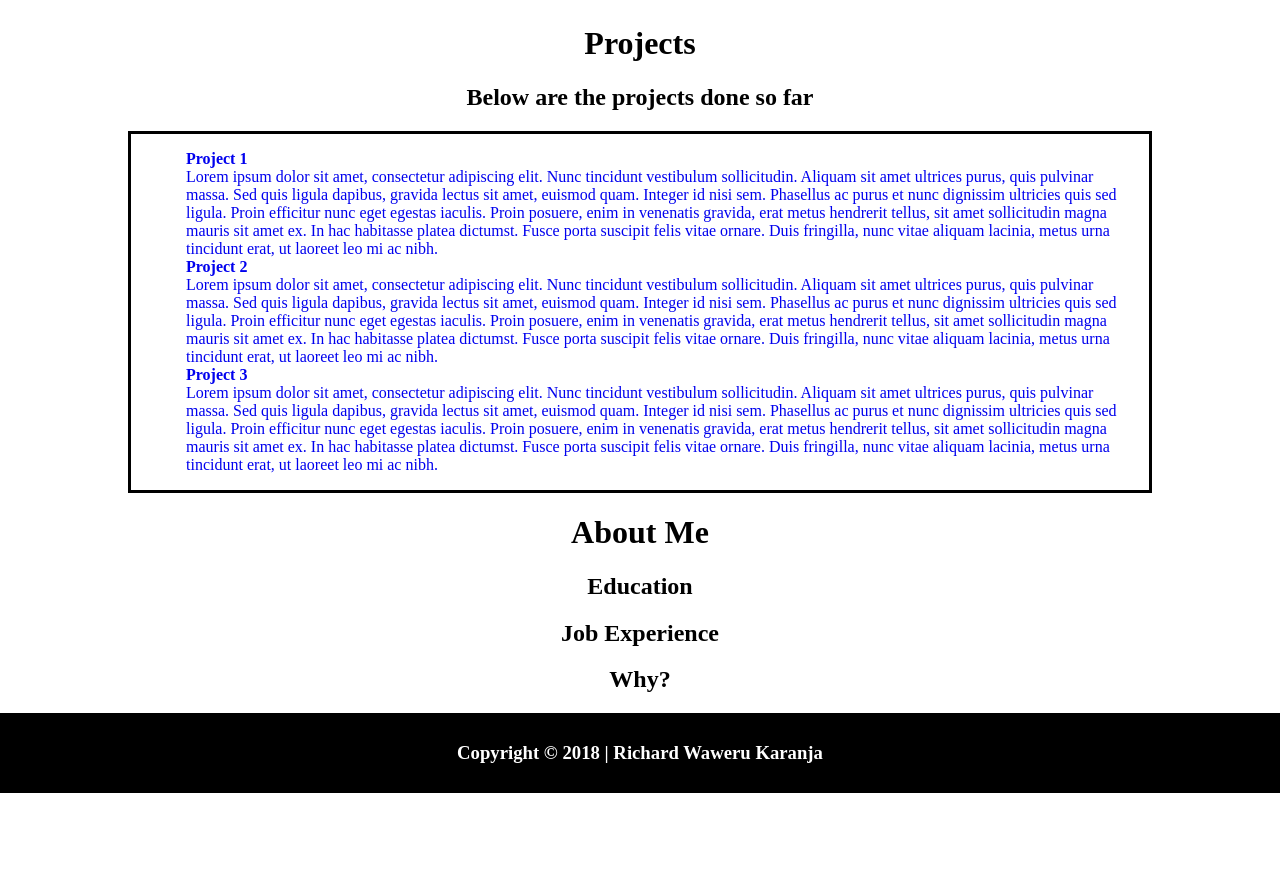
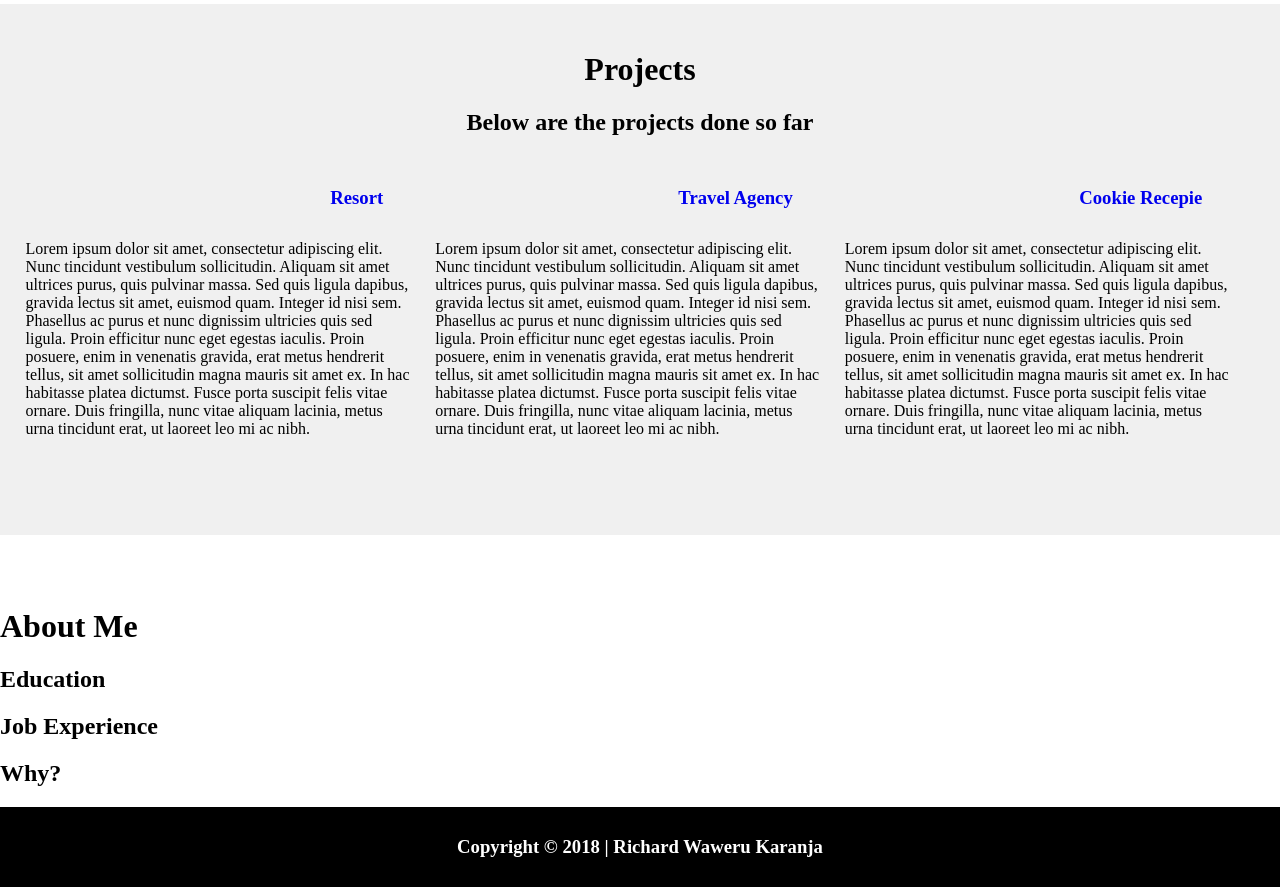
Before and after one commit to DevWaweru/PortfolioLandingPage, a plain HTML site: page index.html in a window 1280 px wide. Shown: the part 960-1847 px from the top of the page. Before the commit the page ends 1753 px from the top, so only its background shows below. Drawn offline with Linux system fonts and the light colour scheme.

Commit message:
Styling the Projects Section: Part II

```diff
--- a/css/styles.css
+++ b/css/styles.css
@@ -1,5 +1,27 @@
 a:link{
     text-decoration: none;
+}
+a:hover{
+    zoom: 1.2;
+    transition-delay: 2s;
+}
+div{
+    display: block;
+}
+.rows a{
+    display: flex;
+    justify-content: right;
+    align-items: flex-start;
+    padding: 12px;
+    width: 70vw;
+}
+.columns{
+    float: left;
+    width: 30vw;
+    padding-left: 2%;
+}
+.columns a{
+    width: 27vw;
 }
 img {
     width: 100%;
@@ -44,34 +66,33 @@ p:hover{
     margin-top: 1%;
     margin-bottom: 1%;
 }
-h1{
+.container h1{
     padding-right: 15px;
     padding-left: 15px;
     margin-right: auto;
     margin-left: auto;
     text-align: center;
 }
-h2{
+.container h2{
     padding-right: 15px;
     padding-left: 15px;
     margin-right: auto;
     margin-left: auto;
     text-align: center;
 }
-.rows{
-    padding-right: 15px;
-    padding-left: 15px;
-    margin-right: 10%;
-    margin-left: 10%;
-    text-align: left;
-    border: solid;
-}
-ul{
-    list-style-type: none;
-}
 .footer h3{
     margin: 0;
     text-align: center;
+}
+.container{
+    background-color: rgba(128, 128, 128, 0.116);
+    padding-top: 2%;
+    padding-bottom: 2%;
+    height: 60vh;
+}
+.container2{
+    margin-top: 2%;
+    padding-top: 2%
 }
 .footer{
     color: white;
--- a/index.html
+++ b/index.html
@@ -15,50 +15,60 @@
     </div>
     <div><img src="images/bg.jpg" alt="Panamera"><br></div>
 
+    <div class="container">
         <div id="projects" class="projectstitle">
             <h1>Projects</h1>
             <h2>Below are the projects done so far</h2>
         </div>
 
         <div class="rows">
-        <ul>
-            <li><a href="https://github.com/DevWaweru/Resort"><strong>Project 1</strong><br>
+            <div class="columns">
+                <h3><a href="https://github.com/DevWaweru/Resort"><strong>Resort</strong></a></h3>
+                <p>
                 Lorem ipsum dolor sit amet, consectetur adipiscing elit. Nunc tincidunt vestibulum sollicitudin.
                 Aliquam sit amet ultrices purus, quis pulvinar massa. Sed quis ligula dapibus, gravida lectus
                 sit amet, euismod quam. Integer id nisi sem. Phasellus ac purus et nunc dignissim ultricies
                 quis sed ligula. Proin efficitur nunc eget egestas iaculis. Proin posuere, enim in venenatis
                 gravida, erat metus hendrerit tellus, sit amet sollicitudin magna mauris sit amet ex. In hac
                 habitasse platea dictumst. Fusce porta suscipit felis vitae ornare. Duis fringilla, nunc vitae
-                aliquam lacinia, metus urna tincidunt erat, ut laoreet leo mi ac nibh.</a>
-            </li>
-            <li><a href="https://github.com/DevWaweru/Travel-Agency"><strong>Project 2</strong><br>
+                aliquam lacinia, metus urna tincidunt erat, ut laoreet leo mi ac nibh.</p>
+            </div>
+
+            <div class="columns">
+                <h3><a href="https://github.com/DevWaweru/Travel-Agency"><strong>Travel Agency</strong></a></h3>
+                <p>
                     Lorem ipsum dolor sit amet, consectetur adipiscing elit. Nunc tincidunt vestibulum sollicitudin.
                     Aliquam sit amet ultrices purus, quis pulvinar massa. Sed quis ligula dapibus, gravida lectus
                     sit amet, euismod quam. Integer id nisi sem. Phasellus ac purus et nunc dignissim ultricies
                     quis sed ligula. Proin efficitur nunc eget egestas iaculis. Proin posuere, enim in venenatis
                     gravida, erat metus hendrerit tellus, sit amet sollicitudin magna mauris sit amet ex. In hac
                     habitasse platea dictumst. Fusce porta suscipit felis vitae ornare. Duis fringilla, nunc vitae
-                aliquam lacinia, metus urna tincidunt erat, ut laoreet leo mi ac nibh.</a>
-            </li>
-            <li><a href="https://github.com/DevWaweru/Editted-Cookie-Recepie"><strong>Project 3</strong><br>
+                    aliquam lacinia, metus urna tincidunt erat, ut laoreet leo mi ac nibh.
+                </p>
+            </div>
+            <div class="columns">
+                    <h3><a href="https://github.com/DevWaweru/Editted-Cookie-Recepie"><strong>Cookie Recepie</strong></a></h3>
+                    <p>
                     Lorem ipsum dolor sit amet, consectetur adipiscing elit. Nunc tincidunt vestibulum sollicitudin.
                     Aliquam sit amet ultrices purus, quis pulvinar massa. Sed quis ligula dapibus, gravida lectus
                     sit amet, euismod quam. Integer id nisi sem. Phasellus ac purus et nunc dignissim ultricies
                     quis sed ligula. Proin efficitur nunc eget egestas iaculis. Proin posuere, enim in venenatis
                     gravida, erat metus hendrerit tellus, sit amet sollicitudin magna mauris sit amet ex. In hac
                     habitasse platea dictumst. Fusce porta suscipit felis vitae ornare. Duis fringilla, nunc vitae
-                aliquam lacinia, metus urna tincidunt erat, ut laoreet leo mi ac nibh.</a>
-            </li>
-        </ul>
+                    aliquam lacinia, metus urna tincidunt erat, ut laoreet leo mi ac nibh.
+                </p>
+            </div>
+        </div>
     </div>
 
+    <div class="container2">
         <div id="about" class="about">
             <h1>About Me</h1>
             <h2>Education</h2>
             <h2>Job Experience</h2>
             <h2>Why?</h2>
         </div>
-
+    </div>
     <div class="footer">
         <h3>Copyright © 2018 | Richard Waweru Karanja</a></h3>
     </div>
```
Also changed, not shown: images/github.gif (added). Lines whose indentation alone changed are shown as unchanged.
